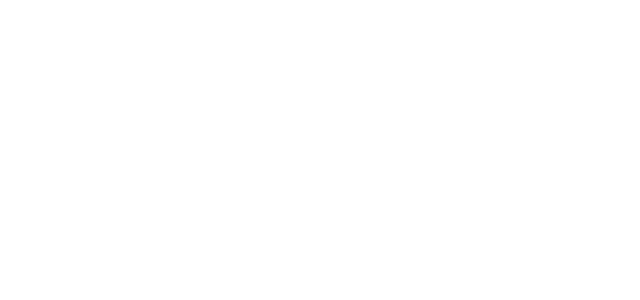
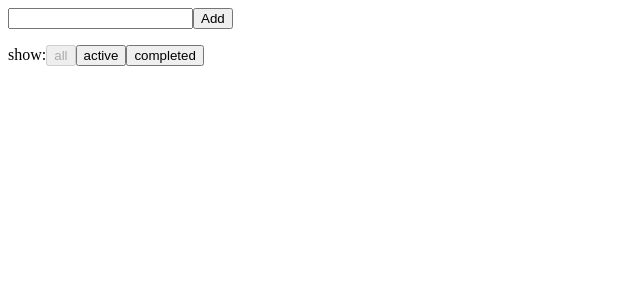
Before and after one commit to MagicalBridge/react-todolist, a React (Create React App) app in the folder todolist/: page / in a window 1280 px wide. Shown: the top 300 px of the page, without its empty margins (0-640 px from the left). Built offline with nearby package versions, Linux system fonts and the light colour scheme.

Commit message:
commit 设计 state  完成 toggle 的操作

```diff
--- a/todolist/src/components/AddTodo.js
+++ b/todolist/src/components/AddTodo.js
@@ -1,13 +1,28 @@
-import React, { Component } from 'react';
+import React, { Component } from "react";
 
 class AddTodo extends Component {
+  constructor(props) {
+    super(props);
+    this.state = {
+      text: ""
+    };
+  }
   render() {
     return (
       <div>
-
+        <input value={this.state.text} onChange={this.handleChange} />
+        <button onClick={this.handleClick}>Add</button>
       </div>
     );
   }
+  handleClick = () => {
+    this.props.addTodo(this.state.text);
+  };
+  handleChange = e => {
+    this.setState({
+      text: e.target.value
+    });
+  };
 }
 
 export default AddTodo;
--- a/todolist/src/components/App.js
+++ b/todolist/src/components/App.js
@@ -1,18 +1,80 @@
-import React, { Component } from 'react';
-import AddTodo from './AddTodo';
-import TodoList from './TodoList';
-import Footer from './Footer';
+import React, { Component } from "react";
+import AddTodo from "./AddTodo";
+import TodoList from "./TodoList";
+import Footer from "./Footer";
 
 class App extends Component {
+  constructor(props) {
+    super(props);
+    this.state = {
+      todos: [],
+      filter: "all"
+    };
+    this.nextTodoId = 0;
+  }
   render() {
+    const todos = this.getVisiableTodos();
+    const filter = this.state.filter;
+
     return (
       <div>
-        <AddTodo/>
-        <TodoList/>
-        <Footer/>
+        <AddTodo addTodo={this.addTodo} />
+        <TodoList todos={todos} toggle={this.toggleTodo} />
+        <Footer
+          filter={filter}
+          setVisibilityFilter={this.setVisibilityFilter}
+        />
       </div>
     );
   }
+
+  // 这个函数是对想要展示的todo 进行过滤。
+  getVisiableTodos = () => {
+    // 当前的 过滤条件
+    const currentFilter = this.state.filter;
+
+    return this.state.todos.filter(item => {
+      if (currentFilter === "active") {
+        return !item.completed;
+      } else if (currentFilter === "completed") {
+        return item.completed;
+      } else {
+        return true;
+      }
+    });
+  };
+  // 点击 每一个button 更改 filter 的值
+  setVisibilityFilter = filter => {
+    this.setState({
+      filter
+    });
+  };
+
+  // 新增待办事项这个函数供 todo 组件调用  目的是 增加 todos 这个数组的内容
+  addTodo = text => {
+    const todo = {
+      id: this.nextTodoId++, // id 自增长
+      text, // 将input 的数据放进去
+      completed: false // 新添加的事件 都是false
+    };
+    // 更新 todos
+    const newTodos = [todo, ...this.state.todos];
+    console.log(newTodos);
+
+    this.setState({
+      todos: newTodos
+    });
+  };
+
+  // 修改当前点击这个的状态。
+  toggleTodo = id => {
+    const newTodos = this.state.todos.map(item => {
+      return item.id === id ? { ...item, completed: !item.completed } : item;
+    });
+    this.setState({
+      todos: newTodos
+    });
+  };
 }
 
 export default App;
--- a/todolist/src/components/Footer.js
+++ b/todolist/src/components/Footer.js
@@ -1,10 +1,30 @@
-import React, { Component } from 'react';
+import React, { Component } from "react";
 
 class Footer extends Component {
   render() {
+    const { filter, setVisibilityFilter } = this.props;
     return (
       <div>
+        <span>show:</span>
+        <button
+          onClick={() => setVisibilityFilter("all")}
+          disabled={ filter === "all" }
+        >
+          all
+        </button>
+        <button
+          onClick={() => setVisibilityFilter("active")}
+          disabled={filter === "active"}
+        >
+          active
+        </button>
 
+        <button
+          onClick={() => setVisibilityFilter("completed")}
+          disabled={filter === "completed"}
+        >
+          completed
+        </button>
       </div>
     );
   }
--- /dev/null
+++ b/todolist/src/components/Todo.js
@@ -0,0 +1,17 @@
+import React, { Component } from "react";
+
+class Todo extends Component {
+  render() {
+    const { text, completed, onClick} = this.props;
+    return (
+      <li
+        onClick={onClick}
+        style={{ textDecoration: completed ? "line-through" : "none" }}
+      >
+        {text}
+      </li>
+    );
+  }
+}
+
+export default Todo;
--- a/todolist/src/components/TodoList.js
+++ b/todolist/src/components/TodoList.js
@@ -1,11 +1,16 @@
-import React, { Component } from 'react';
+import React, { Component } from "react";
+import Todo from './Todo';
 
 class TodoList extends Component {
   render() {
+    // 这是一种结构赋值的写法
+    const { todos,toggle } = this.props;
     return (
-      <div>
-
-      </div>
+      <ul>
+        {todos.map(todo => {
+          return <Todo key={todo.id} {...todo} onClick={()=>{toggle(todo.id)}} />
+        })}
+      </ul>
     );
   }
 }
```
Also changed, not shown: 1 other file (tests, documents, lock files or other folders).
